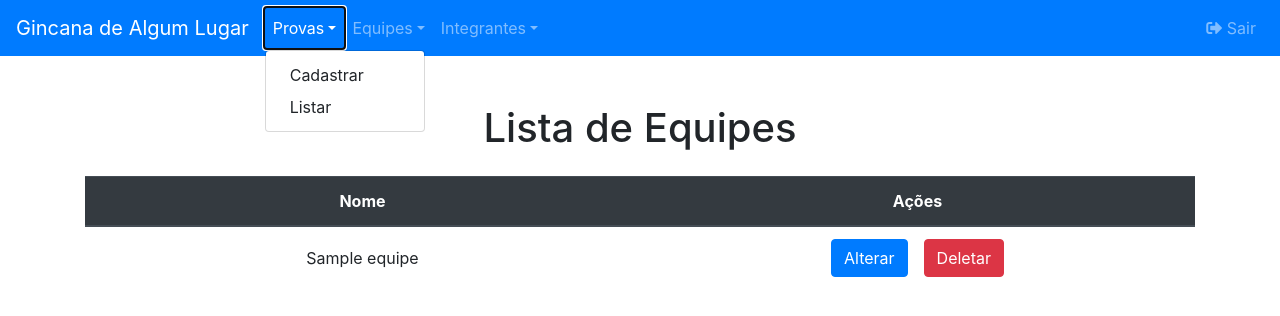
After one commit to GabrielPerico/GincanaCI, a CodeIgniter app: page /GincanaCI/Equipes/Listar in a window 1280 px wide, after a click on "Provas". The commit adds this page. Shown: the top 316 px of the page. Run offline with CodeIgniter, Linux system fonts and the light colour scheme; the visitor is signed in with stand-in values (Sample User, id 1); tables that the repository leaves empty or names only in its code hold one stand-in row (values such as "Sample post"); some libraries are stand-ins or nearby versions.

Commit message:
Cadastro, Lista, Alterar e deletar equipes feito, listar Integrantes

```diff
--- a/application/config/config.php
+++ b/application/config/config.php
@@ -35,7 +35,7 @@
 | variable so that it is blank.
 |
 */
-$config['index_page'] = 'index.php';
+$config['index_page'] = '';
 
 /*
 |--------------------------------------------------------------------------
--- /dev/null
+++ b/application/controllers/Equipes.php
@@ -0,0 +1,85 @@
+<?php
+
+
+class Equipes extends CI_Controller{
+
+    public function index(){
+        $this->listar();
+
+    }
+
+    public function __construct()
+    {
+        parent::__construct();
+        $this->load->model('Usuario_model');
+        $this->Usuario_model->verificaLogin();
+    }
+
+    public function listar()
+    {
+        $this->load->model('Equipes_model');
+        $data['equipes'] = $this->Equipes_model->getAll();
+        $this->load->view('Header');
+        $this->load->view('ListaEquipes', $data);
+        $this->load->view('Footer');
+    }
+
+    public function cadastrar()
+    {
+        $this->form_validation->set_rules('nome', 'nome', 'required');
+
+        if ($this->form_validation->run() == FALSE) {
+            $this->load->view('Header');
+            $this->load->view('FormEquipes');
+            $this->load->view('Footer');
+        } else {
+            $this->load->model('Equipes_model');
+
+            $data = array(
+                'nome' => $this->input->post('nome')
+            );
+
+            if ($this->Equipes_model->insert($data)) {
+                redirect('Equipes/Listar');
+            } else {
+                redirect('Equipes/Cadastrar');
+            }
+        }
+    }
+
+    public function alterar($id)
+    {
+        if ($id > 0) {
+            $this->load->model('Equipes_model');
+
+            $this->form_validation->set_rules('nome', 'nome', 'required');
+
+            if ($this->form_validation->run() == FALSE) {
+                $data['equipe'] = $this->Equipes_model->getOne($id);
+                $this->load->view('Header');
+                $this->load->view('FormEquipes', $data);
+                $this->load->view('Footer');
+            } else {
+                $data = array(
+                    'nome' => $this->input->post('nome')
+                );
+                if ($this->Equipes_model->update($id, $data)) {
+                    redirect('Equipes/Listar');
+                } else {
+                    redirect('Equipes/Alterar/' . $id);
+                }
+            }
+        } else {
+            redirect('Equipes/Listar');
+        }
+    }
+
+    public function deletar($id)
+    {
+        if ($id > 0) {
+            $this->load->model('Equipes_model');
+            $this->Equipes_model->delete($id);
+        }
+        redirect('Equipes/listar');
+    }
+}
--- /dev/null
+++ b/application/models/Equipes_model.php
@@ -0,0 +1,46 @@
+<?php
+
+class Equipes_model extends CI_Model
+{
+
+    public function getOne($id)
+    {
+        $this->db->where('id', $id);
+        $query = $this->db->get('equipes');
+        return $query->row();
+    }
+
+    public function getAll()
+    {
+        $query = $this->db->get('equipes');
+        return $query->result();
+    }
+
+    public function insert($data = array())
+    {
+        $this->db->insert('equipes', $data);
+        return $this->db->affected_rows();
+    }
+
+    public function update($id, $data = array())
+    {
+        if ($id > 0) {
+            $this->db->where('id', $id);
+            $this->db->update('equipes', $data);
+            return $this->db->affected_rows();
+        } else {
+            return false;
+        }
+    }
+
+    public function delete($id)
+    {
+        if ($id > 0) {
+            $this->db->where('id', $id);
+            $this->db->delete('equipes');
+            return $this->db->affected_rows();
+        } else {
+            return false;
+        }
+    }
+}
--- /dev/null
+++ b/application/models/Usuario_model.php
@@ -0,0 +1,21 @@
+<?php
+
+class Usuario_model extends CI_Model
+{
+    public function getUsuario($email, $senha){
+        $this->db->where('email', $email);
+        $this->db->where('senha', sha1($senha . 'gabrielSENAC'));
+
+        $query = $this->db->get('usuario');
+        return $query->row(0);
+    }
+
+    public function verificaLogin(){
+        $logado = $this->session->userdata('logado');
+        $idUsuario = $this->session->userdata('idUsuario');
+        if ((!isset($logado)) || ($logado != true) || ($idUsuario <= 0)){
+            redirect($this->config->base_url() . 'Usuario/login');
+        }
+
+    }
+}
--- /dev/null
+++ b/application/views/Footer.php
@@ -0,0 +1,7 @@
+<script src="https://code.jquery.com/jquery-3.3.1.slim.min.js" integrity="sha384-q8i/X+965DzO0rT7abK41JStQIAqVgRVzpbzo5smXKp4YfRvH+8abtTE1Pi6jizo" crossorigin="anonymous"></script>
+<script src="https://stackpath.bootstrapcdn.com/bootstrap/4.3.1/js/bootstrap.min.js" integrity="sha384-JjSmVgyd0p3pXB1rRibZUAYoIIy6OrQ6VrjIEaFf/nJGzIxFDsf4x0xIM+B07jRM" crossorigin="anonymous"></script>
+
+
+</body>
+
+</html>
--- /dev/null
+++ b/application/views/Header.php
@@ -0,0 +1,51 @@
+<!DOCTYPE html>
+<html lang="en">
+
+<head>
+    <meta charset="UTF-8">
+    <meta name="viewport" content="width=device-width, initial-scale=1.0">
+    <meta http-equiv="X-UA-Compatible" content="ie=edge">
+    <link rel="stylesheet" href="https://stackpath.bootstrapcdn.com/bootstrap/4.3.1/css/bootstrap.min.css" integrity="sha384-ggOyR0iXCbMQv3Xipma34MD+dH/1fQ784/j6cY/iJTQUOhcWr7x9JvoRxT2MZw1T" crossorigin="anonymous">
+    <link rel="stylesheet" href="https://use.fontawesome.com/releases/v5.8.1/css/all.css" integrity="sha384-50oBUHEmvpQ+1lW4y57PTFmhCaXp0ML5d60M1M7uH2+nqUivzIebhndOJK28anvf" crossorigin="anonymous">
+    <title>Cadastro de Provas</title>
+</head>
+
+<body>
+    <nav class="navbar navbar-expand-md navbar-dark bg-primary">
+        <a class="navbar-brand" href="<?= $this->config->base_url() ?>">Gincana de Algum Lugar</a>
+        <button class="navbar-toggler" type="button" data-toggle="collapse" data-target="#navbarSupportedContent" aria-controls="navbarSupportedContent" aria-expanded="false" aria-label="Toggle navigation">
+            <span class="navbar-toggler-icon"></span>
+        </button>
+        <div id="navbarSupportedContent" class="collapse navbar-collapse">
+            <ul class="navbar-nav mr-auto">
+                <li class="nav-item dropdown">
+                    <a href="#" id="menu" class="nav-link dropdown-toggle" role="button" data-toggle="dropdown">Provas</a>
+                    <div class="dropdown-menu" aria-labelledby="menu">
+                        <a class="dropdown-item" href="<?= $this->config->base_url() . 'Provas/Cadastrar' ?>">Cadastrar</a>
+                        <a class="dropdown-item" href="<?= $this->config->base_url() . 'Provas/Listar' ?>">Listar</a>
+                    </div>
+                </li>
+                <li class="nav-item dropdown">
+                    <a href="#" id="menu" class="nav-link dropdown-toggle" role="button" data-toggle="dropdown">Equipes</a>
+                    <div class="dropdown-menu" aria-labelledby="menu">
+                        <a class="dropdown-item" href="<?= $this->config->base_url() . 'Equipes/Cadastrar' ?>">Cadastrar</a>
+                        <a class="dropdown-item" href="<?= $this->config->base_url() . 'Equipes/Listar' ?>">Listar</a>
+                    </div>
+                </li>
+                <li class="nav-item dropdown">
+                    <a href="#" id="menu" class="nav-link dropdown-toggle" role="button" data-toggle="dropdown">Integrantes</a>
+                    <div class="dropdown-menu" aria-labelledby="menu">
+                        <a class="dropdown-item" href="<?= $this->config->base_url() . 'Integrantes/Cadastrar' ?>">Cadastrar</a>
+                        <a class="dropdown-item" href="<?= $this->config->base_url() . 'Integrantes/Listar' ?>">Listar</a>
+                    </div>
+                </li>
+            </ul>
+            <ul class="navbar-nav ml-auto text-white">
+                <li class="nav-item">
+                    <a class="nav-link" href="<?= $this->config->base_url() . 'Usuario/sair'; ?>">
+                        <i class="fas fa-sign-out-alt"></i> Sair
+                    </a>
+                </li>
+            </ul>
+        </div>
+    </nav>
--- /dev/null
+++ b/application/views/ListaEquipes.php
@@ -0,0 +1,34 @@
+<div class="container pt-5">
+    <div class="row ">
+        <div class="col-12 text-center mb-3">
+            <h1>Lista de Equipes</h1>
+        </div>
+    </div>
+    <div class="row mb-5">
+        <div class="col-12">
+            <div class="table-responsive">
+                <table class="table table-hover text-center ">
+                    <thead class="thead-dark">
+                        <tr>
+                            <th scope="col" width="50%">Nome</th>
+                            <th scope="col" width="50%">Ações</th>
+                        </tr>
+                    </thead>
+                    <tbody>
+                        <?php
+                        foreach ($equipes as $e) {
+                            echo '<tr>';
+                            echo '<td class="align-middle table-cells" width="50%">' . $e->nome . '</td>';
+                            echo '<td class="align-middle table-cells" width="50%">'
+                                . '<a class="btn btn-primary mr-3" href="' . $this->config->base_url() . 'Equipes/Alterar/' . $e->id . '">Alterar</a>'
+                                . '<a class="btn btn-danger" href="' . $this->config->base_url() . 'Equipes/Deletar/' . $e->id . '">Deletar</a>';
+                            echo '</td>';
+                            echo '</tr>';
+                        }
+                        ?>
+                    </tbody>
+                </table>
+            </div>
+        </div>
+    </div>
+</div>
```
Also changed, not shown: application/controllers/Integrantes.php (added, +18 -0 lines), application/controllers/Provas.php (+8 -4 lines), application/controllers/Usuario.php (added, +46 -0 lines), application/models/Integrantes_model.php (added, +13 -0 lines), application/views/FormEquipes.php (added, +25 -0 lines), application/views/FormProvas.php (+2 -40 lines), application/views/ListaIntegrantes.php (added, +42 -0 lines), application/views/ListaProvas.php (+6 -53 lines), application/views/Login.php (added, +36 -0 lines).
